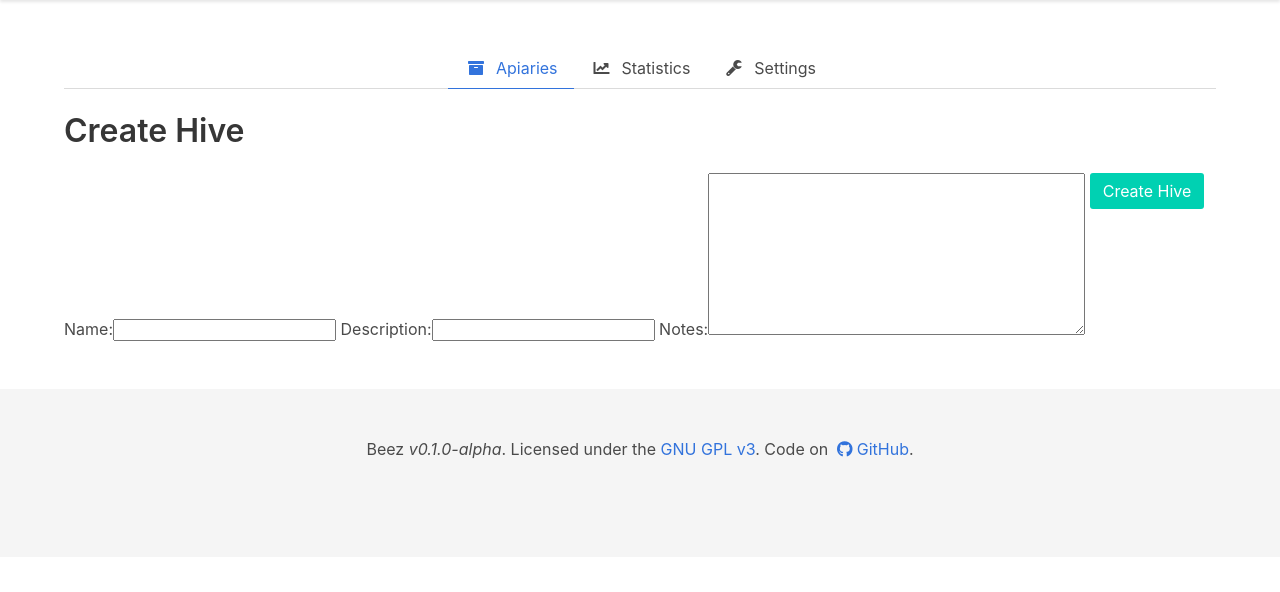
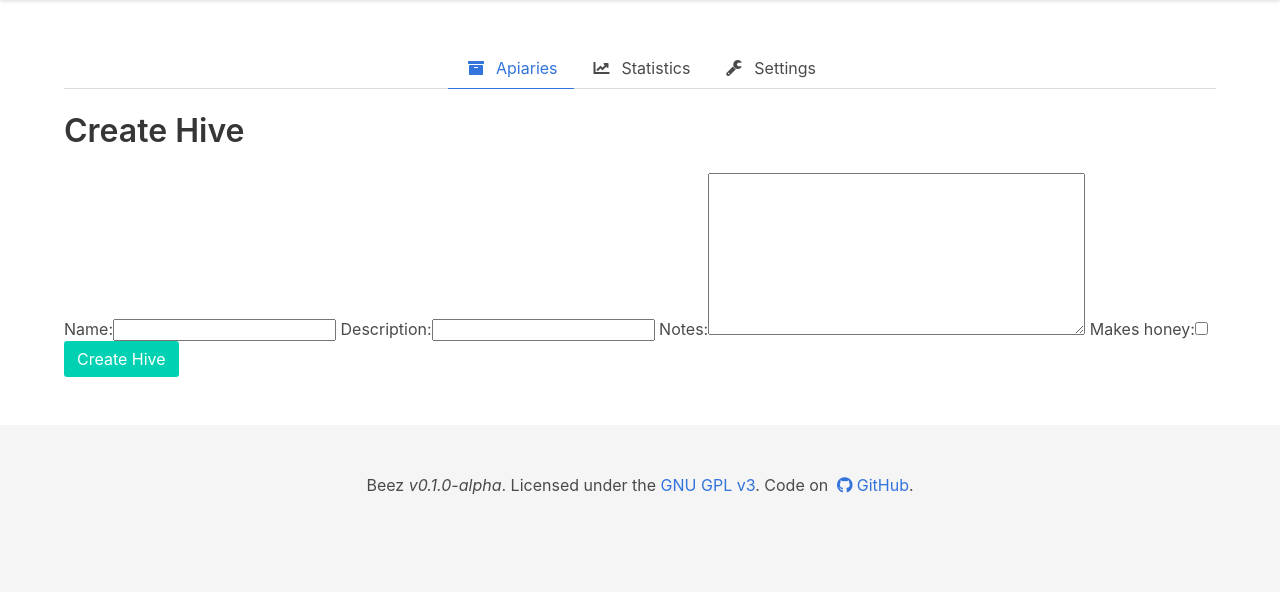
Before and after one commit to Retzudo/beez, a Django app: page /dashboard/apiaries/1/create-hive in a window 1280 px wide. Shown: the part 52-644 px from the top of the page. Run offline with Django 3.2, Linux system fonts and the light colour scheme; the visitor is signed in with stand-in values (Sample User, id 1); parts of the project's set-up code (start-up, migrations or seed data) failed here and were passed over.

Commit message:
Marking hives and honey making hives. Closes #6

```diff
--- a/beez/core/models.py
+++ b/beez/core/models.py
@@ -60,6 +60,7 @@ class Hive(models.Model):
     terminated = models.BooleanField(default=False)
     date_terminated = models.DateTimeField(blank=True, null=True)
     notes = models.TextField(blank=True, null=True)
+    makes_honey = models.BooleanField(default=False)
 
     def __str__(self):
         return self.name
--- a/beez/frontend/templates/frontend/apiary/detail.html
+++ b/beez/frontend/templates/frontend/apiary/detail.html
@@ -50,7 +50,7 @@
                     {% if not hive.terminated %}
                         <tr>
                             {% url 'frontend:hive-detail' pk=hive.pk as hive_detail_url %}
-                            <td><a href="{{ hive_detail_url }}">{{ hive.name }}</a></td>
+                            <td><a href="{{ hive_detail_url }}">{{ hive.name }}{% if hive.makes_honey %} <span class="tag is-info"><i class="fa fa-dollar-sign"></i></span>{% endif %}</a></td>
                             <td>
                                 {% if hive.inspections.first %}
                                     <a href="{% url 'frontend:inspection-detail' pk=hive.inspections.first.pk %}">{{ hive.inspections.first.date }}</a>
--- a/beez/frontend/templates/frontend/hive/detail.html
+++ b/beez/frontend/templates/frontend/hive/detail.html
@@ -18,7 +18,7 @@
             </nav>
 
             <h1 class="title">
-                <span>{{ hive.name }}</span>
+                <span>{{ hive.name }} {% if hive.makes_honey %} <span class="tag is-info is-medium"><i class="fa fa-dollar-sign"></i></span>{% endif %}</span>
                 <a href="{% url 'frontend:hive-edit' pk=hive.pk %}">
                     <span class="icon"><i class="fa fa-pencil-alt"></i></span>
                 </a>
--- a/beez/frontend/views/apiary.py
+++ b/beez/frontend/views/apiary.py
@@ -35,7 +35,7 @@ class ApiaryDetailView(LoginRequiredMixin, DetailView):
             longitude=apiary.longitude,
             units=self.request.user.settings.temperature_unit,
         )
-        context['total_weight'] = sum(hive.last_recorded_weight for hive in apiary.hives.all())
+        context['total_weight'] = sum(hive.last_recorded_weight or 0 for hive in apiary.hives.all())
 
         return context
 
--- a/beez/frontend/views/hive.py
+++ b/beez/frontend/views/hive.py
@@ -18,7 +18,7 @@ class HiveDetailView(LoginRequiredMixin, DetailView):
 class HiveCreateView(LoginRequiredMixin, CreateView):
     template_name = 'frontend/hive/form.html'
     model = Hive
-    fields = ['name', 'description', 'notes']
+    fields = ['name', 'description', 'notes', 'makes_honey']
 
     def form_valid(self, form):
         form.instance.apiary = Apiary.objects.get(owner=self.request.user, pk=self.kwargs.get('pk'))
@@ -28,10 +28,11 @@ class HiveCreateView(LoginRequiredMixin, CreateView):
 class HiveUpdateView(LoginRequiredMixin, UpdateView):
     template_name = 'frontend/hive/form.html'
     model = Hive
-    fields = ['name', 'description', 'notes']
+    fields = ['name', 'description', 'notes', 'makes_honey']
 
     def get_queryset(self):
         return Hive.objects.filter(apiary__owner=self.request.user)
+
 
 
 class HiveTransferView(LoginRequiredMixin, View):
```
Also changed, not shown: beez/core/migrations/0002_hive_makes_honey.py (added).
